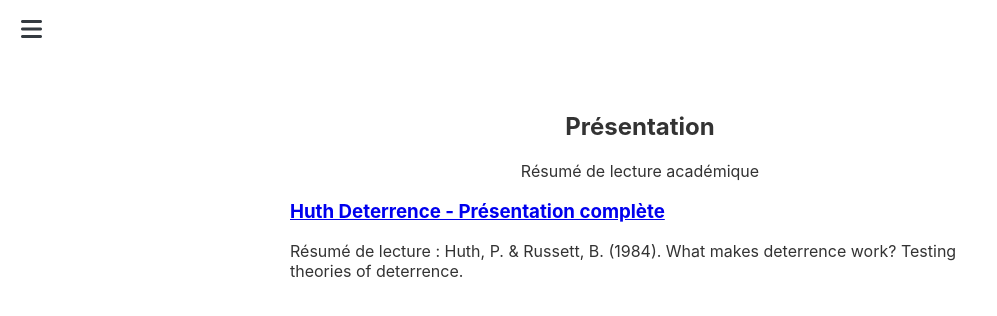
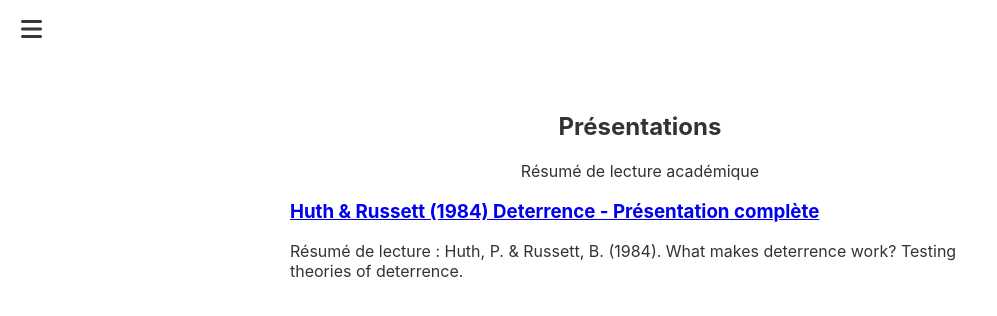
Before and after one commit to MADUP212/MADUP212.github.io, a Jekyll site: the page built from section/presentation.md, in a window 1280 px wide. Shown: the top 316 px of the page, without its empty margins (0-997 px from the left). Built offline with Jekyll 4.4.1, drawn with Linux system fonts in a browser that asks for light colours.

Commit message:
Update presentation.md

```diff
--- a/section/presentation.md
+++ b/section/presentation.md
@@ -1,6 +1,6 @@
 ---
 layout: default
-title: Présentation
+title: Présentations
 ---
 
 <div class="page-content">
@@ -8,14 +8,14 @@ title: Présentation
   <!-- Conteneur pour centrer le contenu avec une largeur maximale -->
   <div style="max-width: 700px; margin: 0 auto; padding: 2em 0;">
 
-    <h2 style="text-align: center;">Présentation</h2>
+    <h2 style="text-align: center;">Présentations</h2>
     <p style="text-align: center;">Résumé de lecture académique</p>
 
     <div class="presentation-list">
 
       <article class="presentation-entry">
         <h3>
-          <a href="https://www.masdupuis.com/assets/presentations/huth_detterence_web.html#/title-slide">Huth Deterrence - Présentation complète</a>
+          <a href="https://www.masdupuis.com/assets/presentations/huth_detterence_web.html#/title-slide">Huth & Russett (1984) Deterrence - Présentation complète</a>
         </h3>
         <p>Résumé de lecture : Huth, P. & Russett, B. (1984). What makes deterrence work? Testing theories of deterrence.</p>
       </article>
```
